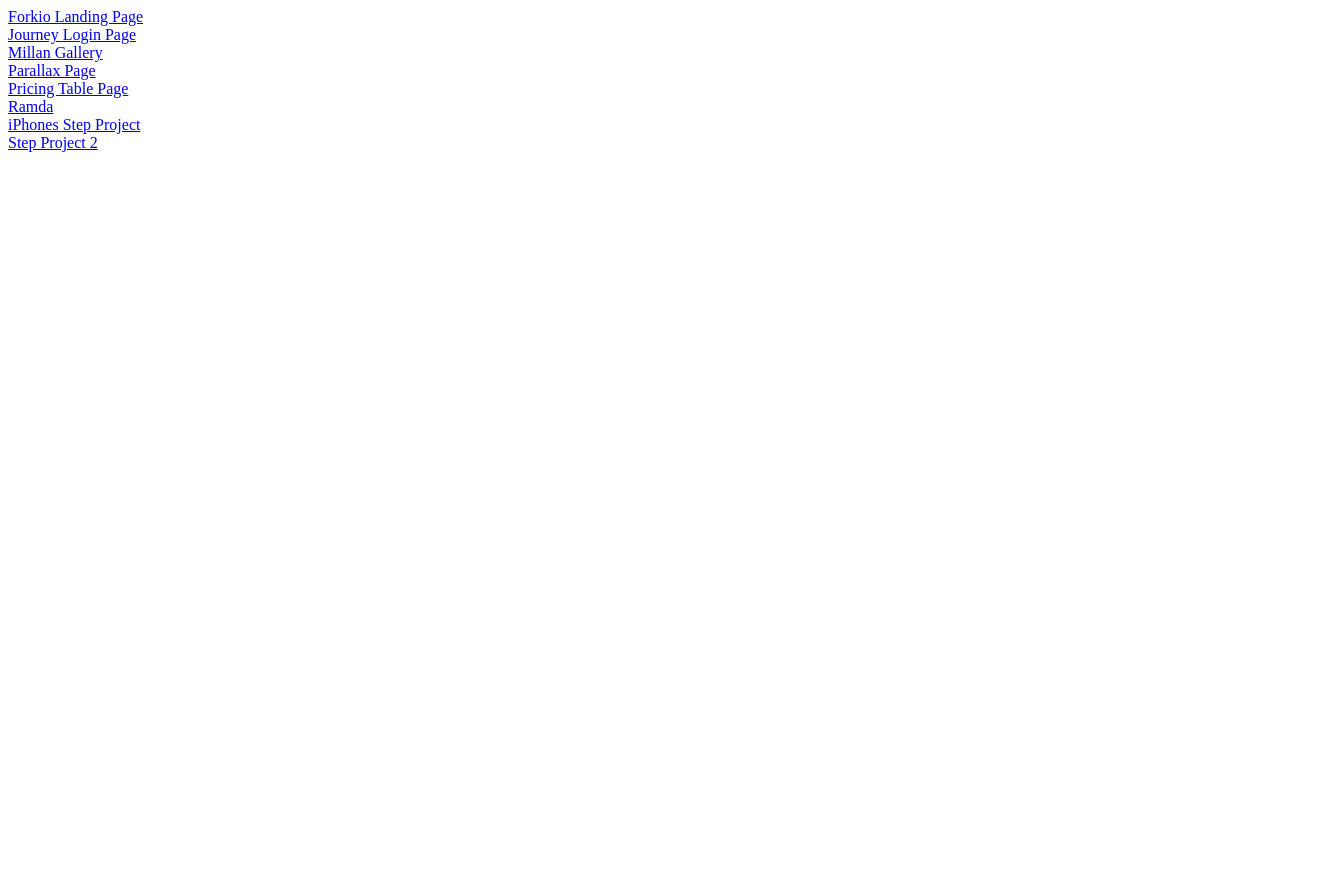
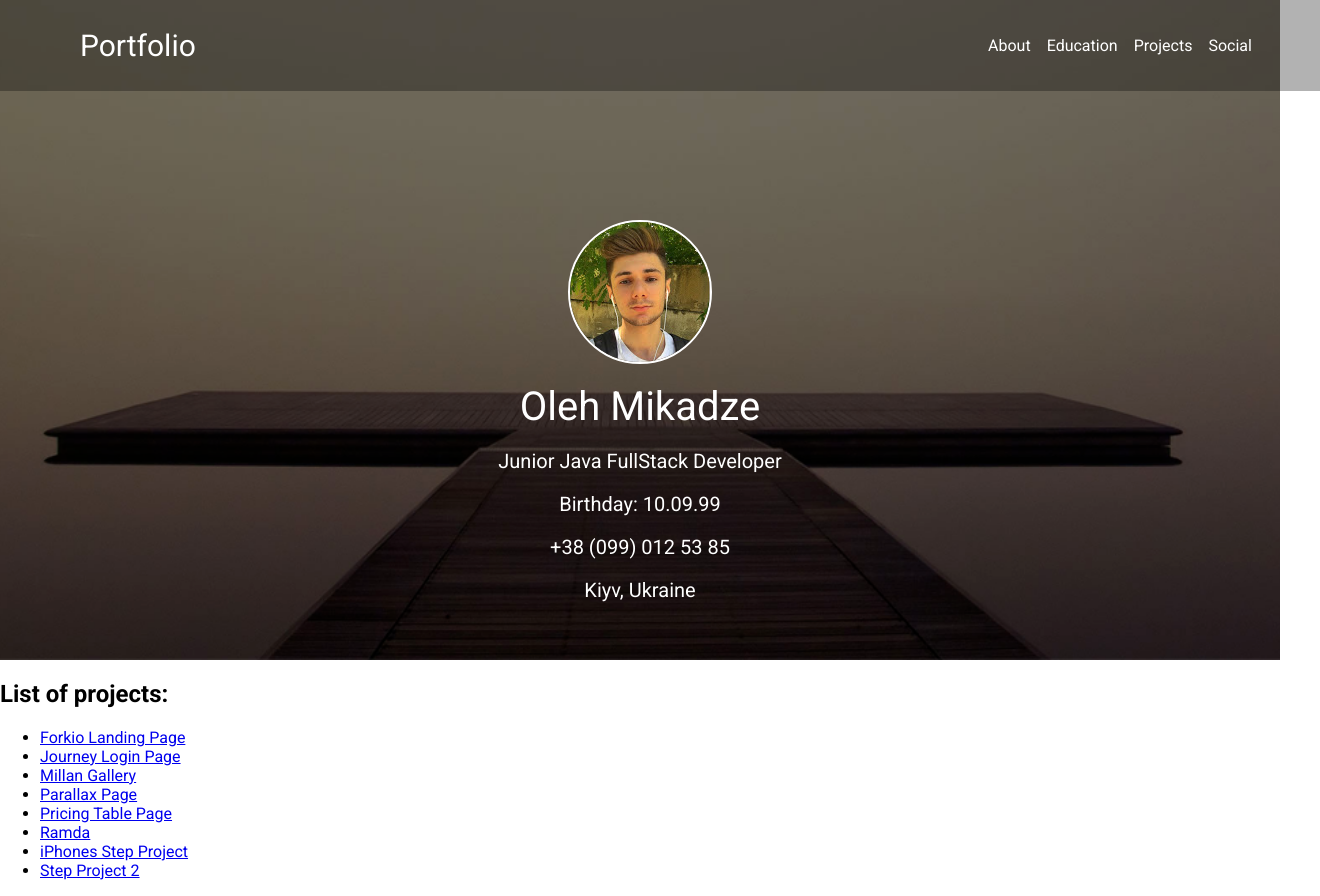
Before and after one commit to olegmikadze/olegmikadze.github.io, a plain HTML site: page index.html in a window 1280 px wide. Shown: the whole page, 1320 px wide, since content can reach past the window. Before the commit the page ends 800 px from the top, so only its background shows below. Drawn offline with Linux system fonts and the light colour scheme.

Commit message:
first section added

```diff
--- a/index.html
+++ b/index.html
@@ -3,33 +3,60 @@
 <head>
     <meta charset="UTF-8">
     <title>Portfolio</title>
+
+    <link rel="stylesheet" href="style.css">
+    <link href="https://fonts.googleapis.com/css?family=Roboto:400,700,900" rel="stylesheet">
+    <script src="js.js" rel="script"></script>
+
 </head>
 <body>
 
-<div>
-    <a href="https://olegmikadze.github.io/forkio/">Forkio Landing Page</a>
-</div>
-<div>
-    <a href="https://olegmikadze.github.io/Journey/">Journey Login Page</a>
-</div>
-<div>
-    <a href="https://olegmikadze.github.io/Millan/">Millan Gallery</a>
-</div>
-<div>
-    <a href="https://olegmikadze.github.io/Parallax/">Parallax Page</a>
-</div>
-<div>
-    <a href="https://olegmikadze.github.io/PricingTable/">Pricing Table Page</a>
-</div>
-<div>
-    <a href="https://olegmikadze.github.io/Ramda/">Ramda</a>
-</div>
-<div>
-    <a href="https://olegmikadze.github.io/iPhone/">iPhones Step Project</a>
-</div>
-<div>
-    <a href="https://olegmikadze.github.io/StepProject2/">Step Project 2</a>
-</div>
+
+<section class="section-about" id="about">
+
+
+    <header class="portHeader">
+        <span class="portHeader__span">Portfolio</span>
+
+        <div class="portHeader__links">
+            <ul class="portHeader__list">
+                <li><a class="portHeader__list--link" href="#about">About</a></li>
+                <li><a class="portHeader__list--link" href="#education">Education</a></li>
+                <li><a class="portHeader__list--link" href="#projects">Projects</a></li>
+                <li><a class="portHeader__list--link" href="#social">Social</a></li>
+            </ul>
+        </div>
+    </header>
+
+
+    <div class="about-div">
+        <img src="ce11a587-d8df-45e6-afbb-c781c0502d52.jpg" class="about-photo">
+        <span class="about-span">Oleh Mikadze</span>
+        <span class="about-span-desc">Junior Java FullStack Developer</span>
+        <span class="about-span-desc">Birthday: 10.09.99</span>
+        <span class="about-span-desc">+38 (099) 012 53 85</span>
+        <span class="about-span-desc">Kiyv, Ukraine</span>
+
+    </div>
+
+</section>
+
+<section class="section-projects">
+
+    <div>
+        <h1>List of projects: </h1>
+        <ul>
+            <li><a href="https://olegmikadze.github.io/forkio/">Forkio Landing Page</a></li>
+            <li><a href="https://olegmikadze.github.io/Journey/">Journey Login Page</a></li>
+            <li><a href="https://olegmikadze.github.io/Millan/">Millan Gallery</a></li>
+            <li><a href="https://olegmikadze.github.io/Parallax/">Parallax Page</a></li>
+            <li><a href="https://olegmikadze.github.io/PricingTable/">Pricing Table Page</a></li>
+            <li><a href="https://olegmikadze.github.io/Ramda/">Ramda</a></li>
+            <li><a href="https://olegmikadze.github.io/iPhone/">iPhones Step Project</a></li>
+            <li><a href="https://olegmikadze.github.io/StepProject2/">Step Project 2</a></li>
+        </ul>
+    </div>
+</section>
 
 </body>
 </html>
--- /dev/null
+++ b/style.css
@@ -0,0 +1,108 @@
+html, body{
+    margin: 0;
+    font-family: Roboto, serif;
+
+}
+
+.section-about{
+    width: 100%;
+    height: 660px;
+    background: url("bg1.png") fixed no-repeat center;
+    background-size: cover;
+
+    position: relative;
+
+}
+
+
+.portHeader{
+    width: 100%;
+    padding: 20px;
+    background-color: rgba(0,0,0,0.3);
+    display: flex;
+    flex-direction: row;
+    justify-content: space-between;
+    align-items: center;
+
+    position: relative;
+    top: 0;
+}
+
+.portHeader__span{
+    color: white;
+    font-size: 30px;
+    padding-left: 60px;
+}
+
+.portHeader__links{
+    display: inline-block;
+    height: 100%;
+    width: 25%;
+    padding-right: 40px;
+}
+
+.portHeader__list{
+    list-style: none;
+    display: flex;
+    flex-direction: row;
+    justify-content: space-around;
+}
+.portHeader__logo--link{
+    color: white;
+    text-decoration: none;
+}
+
+.portHeader__list--link{
+    text-decoration: none;
+    color: white;
+}
+
+
+
+.about-div{
+    width: 100%;
+    height: 400px;
+
+    display: flex;
+    flex-direction: column;
+    justify-content: space-around;
+    align-items: center;
+
+    position: relative;
+    top: 120px;
+}
+
+.about-photo{
+    border-radius: 500px;
+    border: 2px solid white;
+}
+
+.about-span{
+    color: white;
+    font-size: 40px;
+}
+.about-span-desc{
+    color: white;
+    font-size: 20px;
+}
+
+
+
+
+/*///////////////////////////////////////////////////////////////////////////////////////////////////////*/
+
+.sec2{
+    background-color:black;
+    width: 100%;
+}
+
+.portfolio-title-div{
+    width: 100%;
+    height: 100%;
+    text-align: center;
+}
+
+.portfolio-title-span{
+    font-size: 70px;
+    color: white;
+}
```
Also changed, not shown: js.js (added, +13 -0 lines), IMG_5120.JPG (added), bg1.png (added), ce11a587-d8df-45e6-afbb-c781c0502d52.jpg (added), images.png (added), 1 other file.
